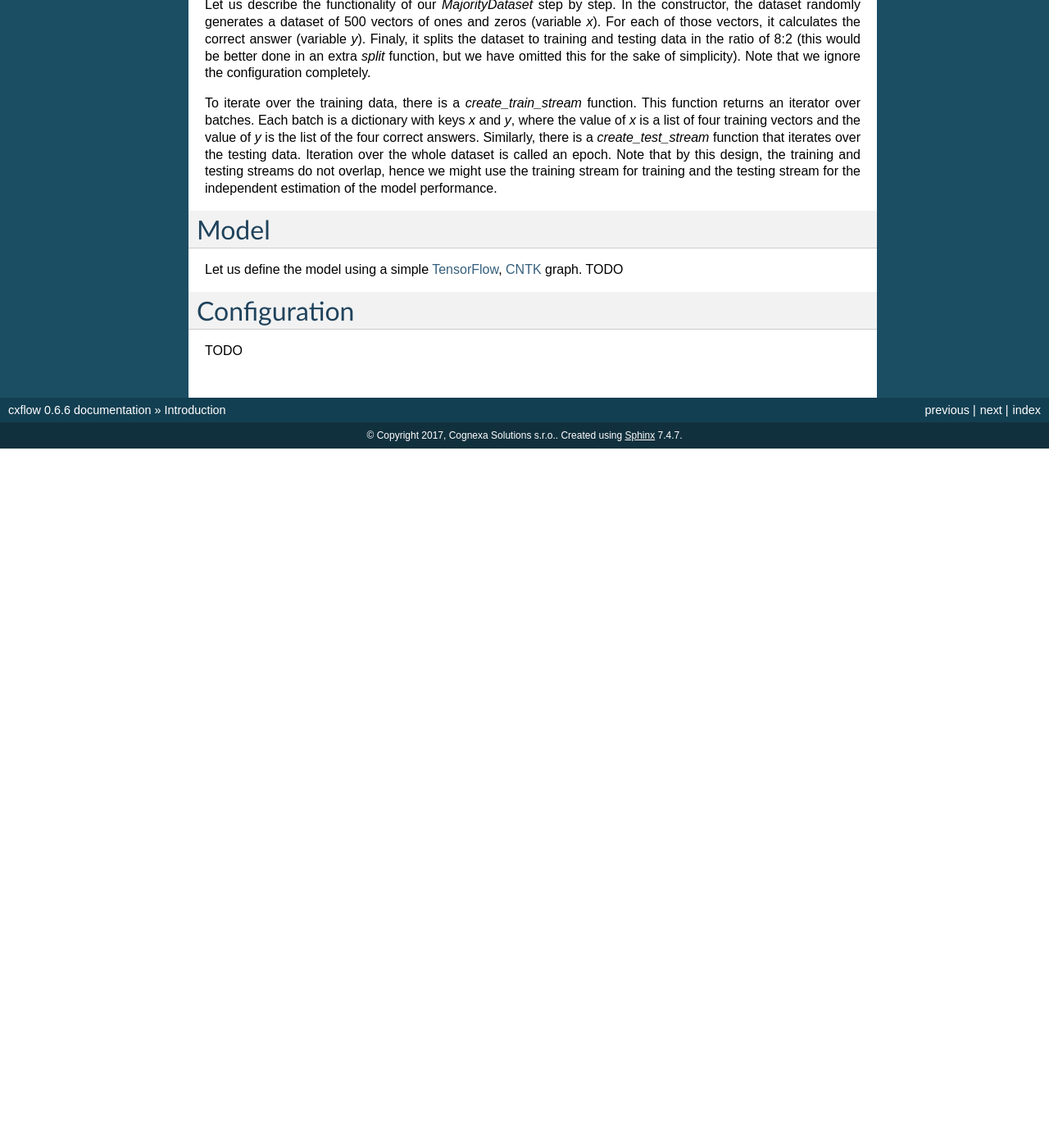
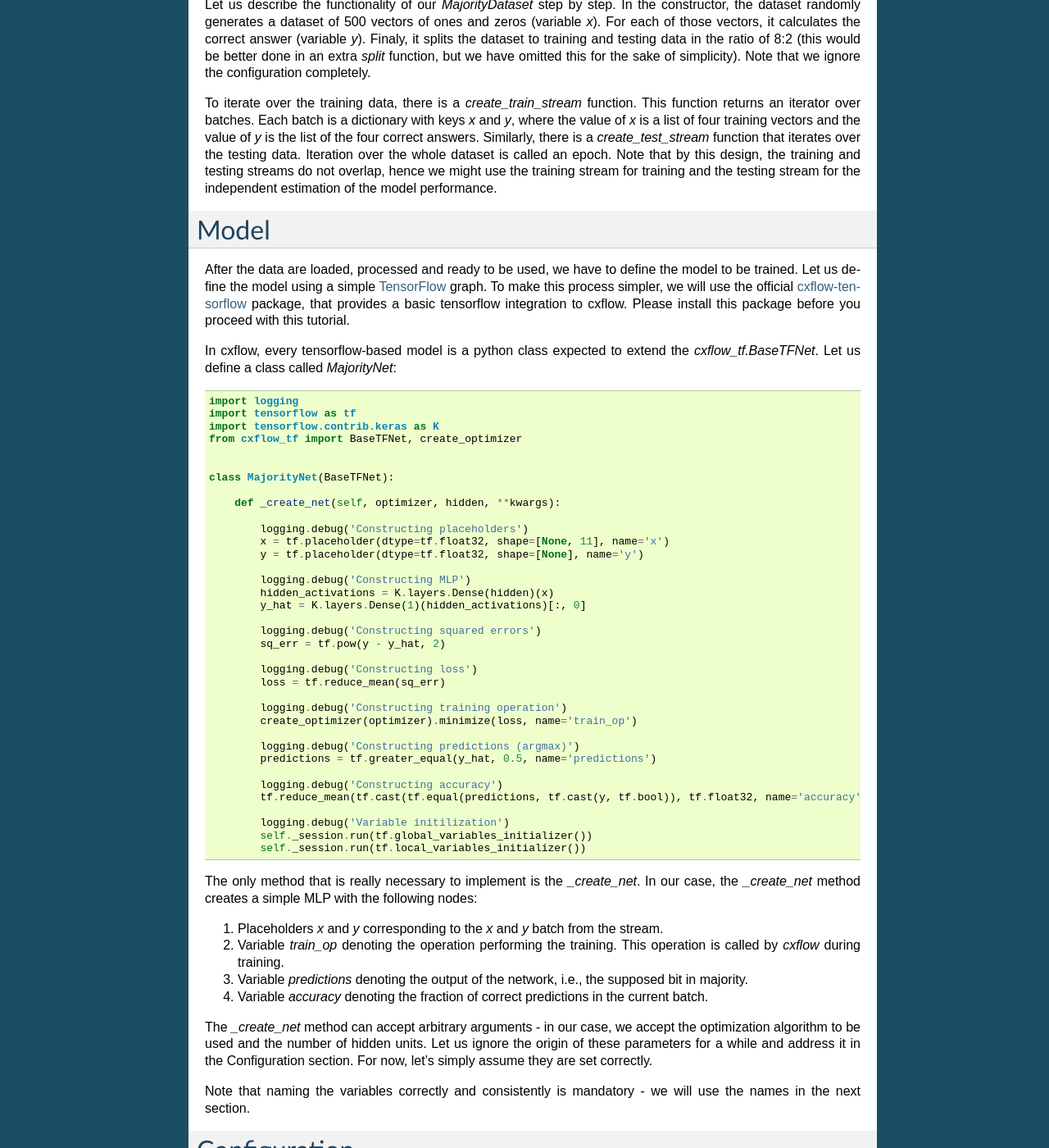
Before and after one commit to iterait/emloop, a Sphinx documentation site: the page built from doc/tutorial.rst, in a window 1280 px wide and 1400 px high, scrolled down 1334 px. Shown: the whole window at 82% size. Built offline with Sphinx 7.4.7, drawn with Linux system fonts in a browser that asks for light colours; before the commit the page ends 1881 px from its top, so only the background shows below that; some of the changed text lies outside the part shown.

Commit message:
Draft of model tutorial

```diff
--- a/doc/tutorial.rst
+++ b/doc/tutorial.rst
@@ -97,13 +97,75 @@ Note that by this design, the training and testing streams do not overlap, hence
 use the training stream for training and the testing stream for the independent estimation
 of the model performance.
 
-
 Model
 =====
 
-Let us define the model using a simple `TensorFlow <https://www.tensorflow.org/>`_,
-`CNTK <https://cntk.ai/>`_ graph.
-TODO
+After the data are loaded, processed and ready to be used, we have to define the model
+to be trained.
+Let us define the model using a simple `TensorFlow <https://www.tensorflow.org/>`_ graph.
+To make this process simpler, we will use the official
+`cxflow-tensorflow <https://github.com/Cognexa/cxflow-tensorflow>`_ package, that provides
+a basic tensorflow integration to cxflow. Please install this package before you proceed
+with this tutorial.
+
+In cxflow, every tensorflow-based model is a python class expected to
+extend the `cxflow_tf.BaseTFNet`. Let us define a class called `MajorityNet`:
+
+.. code-block:: python
+
+    import logging
+    import tensorflow as tf
+    import tensorflow.contrib.keras as K
+    from cxflow_tf import BaseTFNet, create_optimizer
+
+
+    class MajorityNet(BaseTFNet):
+
+        def _create_net(self, optimizer, hidden, **kwargs):
+
+            logging.debug('Constructing placeholders')
+            x = tf.placeholder(dtype=tf.float32, shape=[None, 11], name='x')
+            y = tf.placeholder(dtype=tf.float32, shape=[None], name='y')
+
+            logging.debug('Constructing MLP')
+            hidden_activations = K.layers.Dense(hidden)(x)
+            y_hat = K.layers.Dense(1)(hidden_activations)[:, 0]
+
+            logging.debug('Constructing squared errors')
+            sq_err = tf.pow(y - y_hat, 2)
+
+            logging.debug('Constructing loss')
+            loss = tf.reduce_mean(sq_err)
+
+            logging.debug('Constructing training operation')
+            create_optimizer(optimizer).minimize(loss, name='train_op')
+
+            logging.debug('Constructing predictions (argmax)')
+            predictions = tf.greater_equal(y_hat, 0.5, name='predictions')
+
+            logging.debug('Constructing accuracy')
+            tf.reduce_mean(tf.cast(tf.equal(predictions, tf.cast(y, tf.bool)), tf.float32, name='accuracy'))
+
+            logging.debug('Variable initilization')
+            self._session.run(tf.global_variables_initializer())
+            self._session.run(tf.local_variables_initializer())
+
+The only method that is really necessary to implement is the `_create_net`. In our case,
+the `_create_net` method creates a simple MLP with the following nodes:
+
+#. Placeholders *x* and *y* corresponding to the *x* and *y* batch from the stream.
+#. Variable `train_op` denoting the operation performing the training. This operation
+   is called by `cxflow` during training.
+#. Variable `predictions` denoting the output of the network, i.e., the supposed bit in majority.
+#. Variable `accuracy` denoting the fraction of correct predictions in the current batch.
+
+The `_create_net` method can accept arbitrary arguments - in our case, we accept the
+optimization algorithm to be used and the number of hidden units.
+Let us ignore the origin of these parameters for a while and address it in the
+Configuration section. For now, let's simply assume they are set correctly.
+
+Note that naming the variables correctly and consistently is mandatory - we will
+use the names in the next section.
 
 Configuration
 =============
```
Also changed, not shown: other parts of doc/tutorial.rst (+1 -1 lines).
